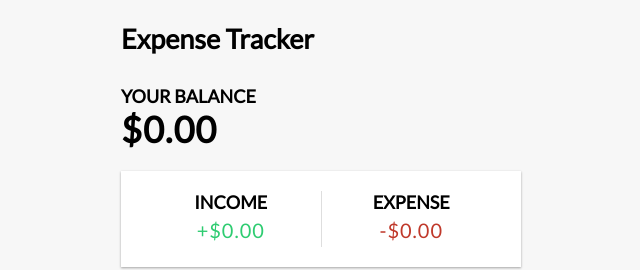
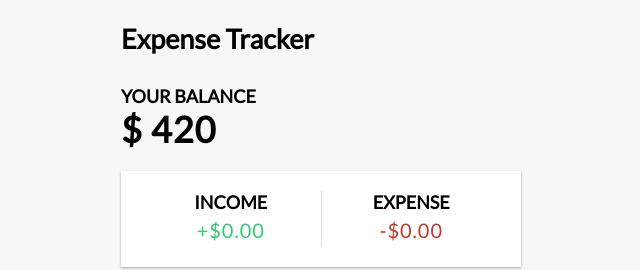
Before and after one commit to FilipeGDPC/Projeto-Vue-expense-tracker, a Vue app in the folder vue-expense-tracker/: page / in a window 1280 px wide. Shown: the top 270 px of the page, without its empty margins (319-959 px from the left). Built offline with nearby package versions, Linux system fonts and the light colour scheme.

Commit message:
Refactor Balance component to display the total balance dynamically

```diff
--- a/vue-expense-tracker/src/App.vue
+++ b/vue-expense-tracker/src/App.vue
@@ -1,7 +1,7 @@
 <template>
     <Header />
     <div class="container">
-    <Balance />
+    <Balance :total="total"/>
     <IncomeExpenses />
     <TransactionList :transactions="transactions" />
     <AddTransaction />
@@ -15,7 +15,7 @@
 import TransactionList from './components/TransactionList.vue';
 import AddTransaction from './components/AddTransaction.vue';
 
-import { ref } from 'vue';
+import { ref, computed } from 'vue';
 
 const transactions = ref([
             { id: 1, text: 'Flower', amount: -20 },
@@ -23,4 +23,8 @@
             { id: 3, text: 'Book', amount: -10 },
             { id: 4, text: 'Camera', amount: 150 }
         ]);
+
+const total = computed(() => {
+    return transactions.value.reduce((acc, transaction) => {return acc + transaction.amount}, 0);
+});
 </script>
--- a/vue-expense-tracker/src/components/Balance.vue
+++ b/vue-expense-tracker/src/components/Balance.vue
@@ -1,4 +1,18 @@
 <template>
     <h4>Your Balance</h4>
-    <h1 id="balance">$0.00</h1>
+    <h1 id="balance">$ {{ total }}</h1>
 </template>
+
+
+<script setup>
+
+import { defineProps } from 'vue';
+
+const props = defineProps({
+  total: {
+    type: Number,
+    required: true,
+  },
+});
+
+</script>
```
